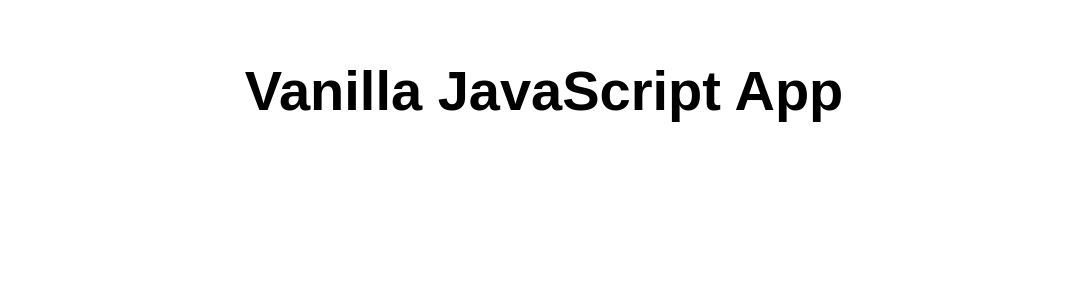
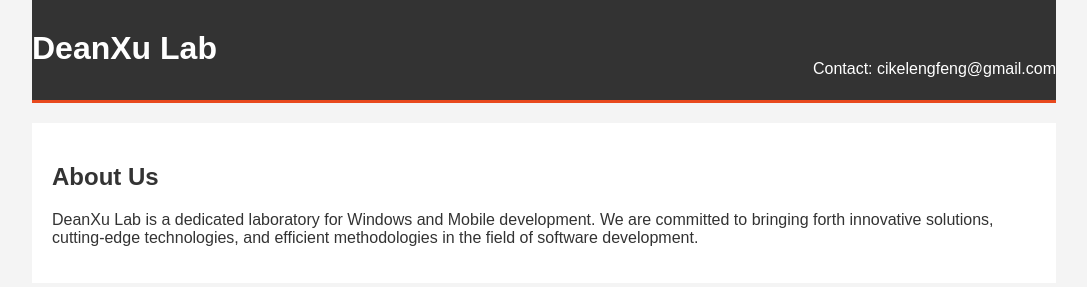
Before and after one commit to cikelengfeng/DeanLabWebsite, a website: page src/index.html in a window 1280 px wide. Shown: the whole page, without its empty margins (96-1183 px from the left). Drawn offline with Linux system fonts and the light colour scheme.

Commit message:
Update content

```diff
--- a/src/index.html
+++ b/src/index.html
@@ -1,17 +1,52 @@
 <!DOCTYPE html>
-<html lang="en">
-
+<html>
 <head>
-  <meta charset="UTF-8">
-  <meta name="viewport" content="width=device-width, initial-scale=1.0">
-  <link rel="stylesheet" href="styles.css">
-  <title>Vanilla JavaScript App</title>
+    <title>DeanXu Lab</title>
+    <style>
+        body {
+            font-family: Arial, sans-serif;
+            margin: 0;
+            padding: 0;
+            background-color: #f4f4f4;
+        }
+        .container {
+            width: 80%;
+            margin: auto;
+            overflow: hidden;
+        }
+        .main-header {
+            background-color: #333;
+            color: #fff;
+            padding-top: 30px;
+            min-height: 70px;
+            border-bottom: #e8491d 3px solid;
+        }
+        .main-header h1 {
+            float: left;
+            margin: 0;
+        }
+        .main-header p {
+            float: right;
+            margin-top: 30px;
+        }
+        .main-content {
+            background: #fff;
+            color: #333;
+            padding: 20px;
+            margin-top: 20px;
+        }
+    </style>
 </head>
-
 <body>
-  <main>
-    <h1>Vanilla JavaScript App</h1>
-  </main>
+    <div class="container">
+        <header class="main-header">
+            <h1>DeanXu Lab</h1>
+            <p>Contact: cikelengfeng@gmail.com</p>
+        </header>
+        <div class="main-content">
+            <h2>About Us</h2>
+            <p>DeanXu Lab is a dedicated laboratory for Windows and Mobile development. We are committed to bringing forth innovative solutions, cutting-edge technologies, and efficient methodologies in the field of software development.</p>
+        </div>
+    </div>
 </body>
-
 </html>
```
